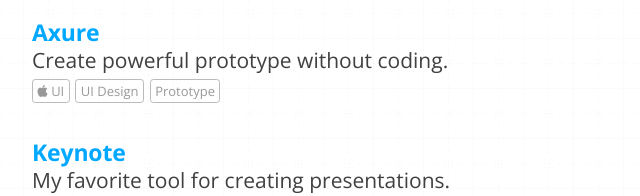
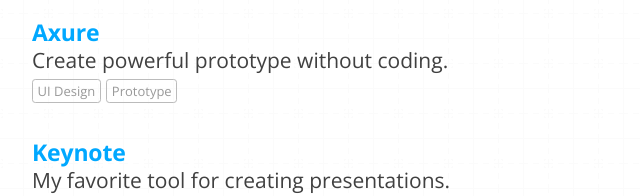
Before and after one commit to keshwartk/keshwartk.github.io, a plain HTML site: page ux-ui-designer-keshwar-recommended-resources.html in a window 1280 px wide. Shown: the part 3262-3458 px from the top of the page, 77-717 px from the left. Drawn offline with nearby package versions, Linux system fonts and the light colour scheme; a script that the page names is missing.

Commit message:
edited sme changes

```diff
--- a/ux-ui-designer-keshwar-recommended-resources.html
+++ b/ux-ui-designer-keshwar-recommended-resources.html
@@ -263,7 +263,6 @@ resources</a></li>
               <a target="_blank" href="https://www.axure.com/">
                 <h4>Axure</h4>
                 <p>Create powerful prototype without coding.</p>
-                <span class="tag"><i class="fa fa-apple"></i> UI</span>
                 <span class="tag">UI Design</span>
                 <span class="tag">Prototype</span>
               </a>
```
